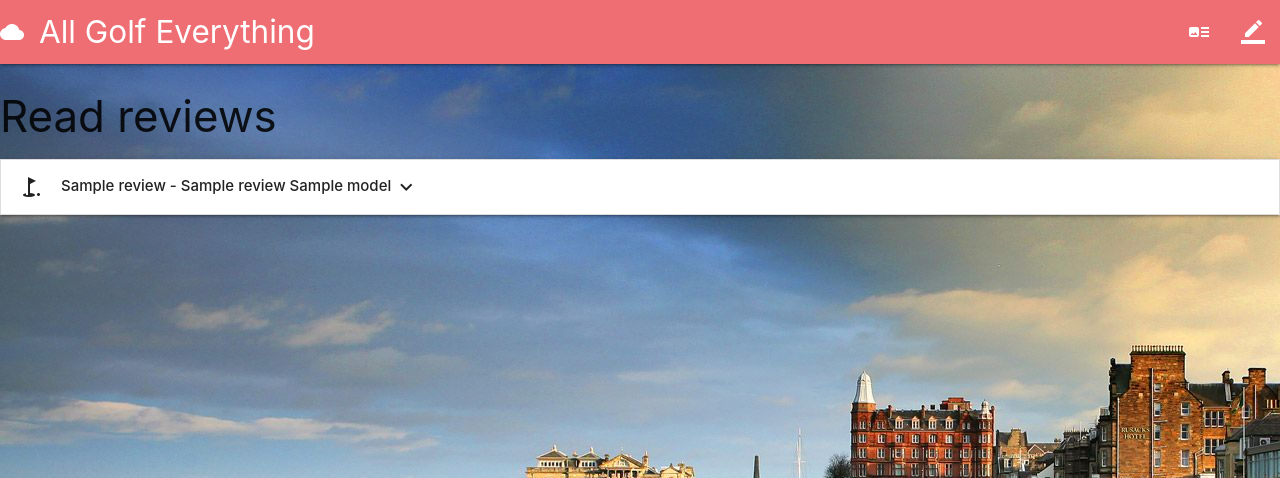
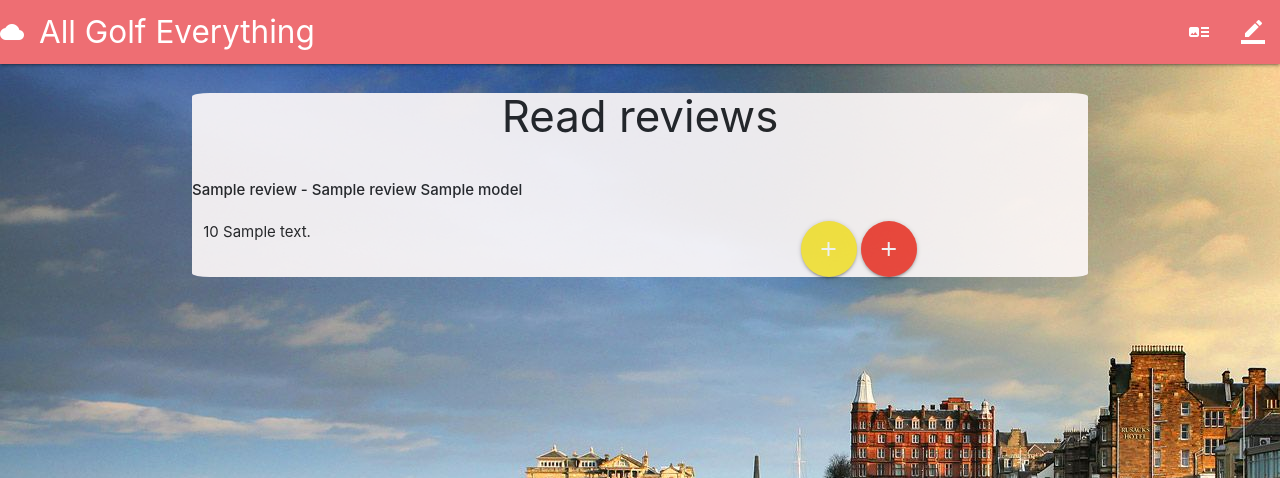
Before and after one commit to martingr1/allgolfeverything, a Flask app: page /get_reviews in a window 1280 px wide. Shown: the top 478 px of the page. Run offline with Flask 2, Linux system fonts and the light colour scheme; a database or web service that is not in the repository returns one stand-in record (values such as "Sample title"); some libraries are stand-ins or nearby versions.

Commit message:
added edit and delete buttons to review page

```diff
--- a/static/css/style.css
+++ b/static/css/style.css
@@ -1,6 +1,19 @@
 body {
     background-image: url("images/golf_background.jpg");
     background-repeat: no-repeat;
+}
+
+.navbar {
+    color: blueviolet;
+}
+
+.icon-wrapper {
+    text-align: center;
+}
+.main-icons {
+    font-size: 100px;
+    padding: 25% 50px 10px;
+    color: blueviolet;
 }
 
 .content-wrapper {
@@ -8,3 +21,9 @@ body {
     opacity: 0.9;
     border-radius: 2%;
 }
+
+.wrapper-heading {
+    font-size: 50px;
+    font-weight: 700;
+    text-align: center;
+}
--- a/templates/base.html
+++ b/templates/base.html
@@ -11,14 +11,13 @@
 <body>
 <style>
 body {
-	    background-image: url("/static/images/golf_background.jpg");
-        background-repeat:no-repeat;
+	    background-color: #D3D3D3
 }
 
 </style>
 	<header>
 		<nav>
-			<div class="nav-wrapper">
+			<div class="nav-wrapper navbar">
 				<a href="{{url_for('get_index')}}" class="brand-logo"><i class="material-icons">cloud</i>All Golf Everything</a>
 				<a href="#" data-target="mobile-demo" class="sidenav-trigger"><i class="material-icons">menu</i></a>
 				<ul class="right hide-on-med-and-down">
--- a/templates/reviews.html
+++ b/templates/reviews.html
@@ -1,21 +1,33 @@
 {% extends 'base.html'%}
 {% block content %}
+<div class="container">
+	<div class="content-wrapper">
+		<div class="row wrapper-heading">
 			<h3>Read reviews</h3>
-  <ul class="collapsible">
+		</div>
 		{% for review in reviews %}
-    <li>
-      <div class="collapsible-header"><i class="material-icons">golf_course</i>
+		<div class="row">
 			<strong>{{review.category_name}} -
       {{review.brand_name}}
       {{review.model}}</strong>
-      <i class="material-icons">expand_more</i>
 		</div>
-      <div class="collapsible-body"><span>
-      {{review.review_text}} - {{review.review_score}}</span>
+		<div class="row">
+			<div class="row col s8">
+				{{review.review_score}}
+				<span>
+      {{review.review_text}}</span>
 			</div>
-    </li>
+			<div class="col s4">
+				<a class="btn-floating btn-large waves-effect waves-light yellow modal-trigger" href="#brandmodal">
+					<i class="material-icons">add</i>
+				</a>
+				<a class="btn-floating btn-large waves-effect waves-light red modal-trigger" href="#brandmodal">
+					<i class="material-icons">add</i>
+				</a>
+			</div>
+		</div>
+
 		{% endfor %}
-
-  </ul>
-
+	</div>
+</div>
 {% endblock %}
```
Also changed, not shown: templates/index.html (+6 -3 lines), templates/write.html (+9 -5 lines). Lines whose indentation alone changed are shown as unchanged.
